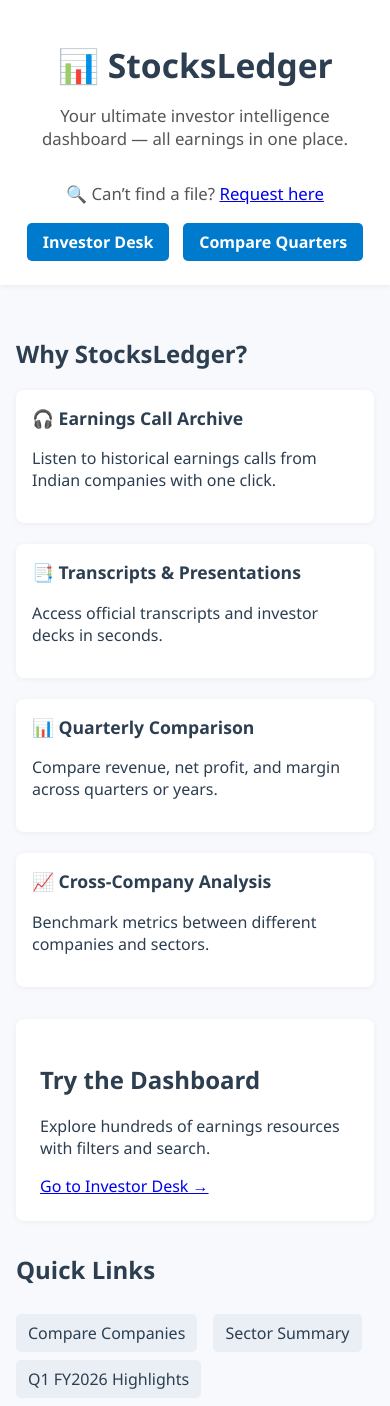
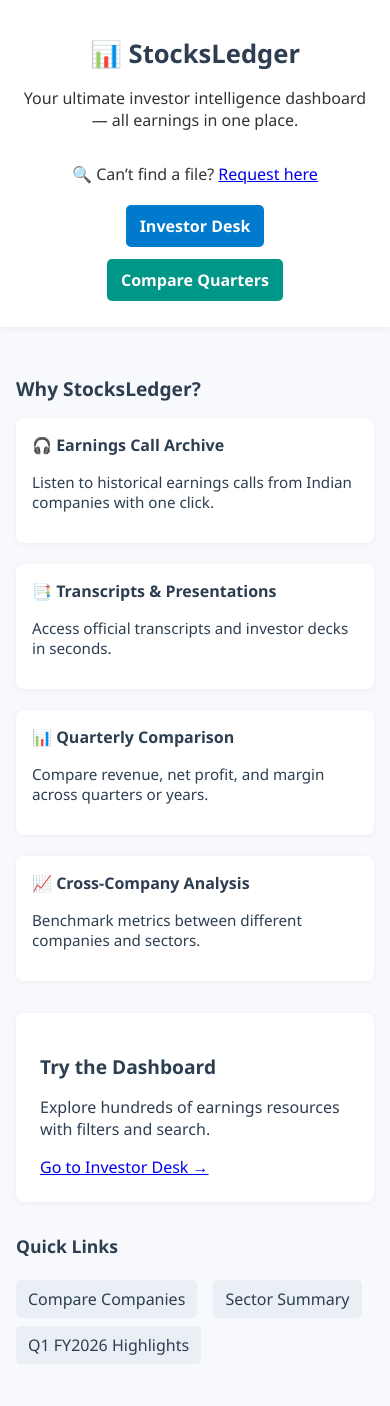
Before and after one commit to uday1909/investor-portal_backend, a Flask app: page / in a window 390 px wide. Shown: the top 1406 px of the page. Run offline with Flask 2, Linux system fonts and the light colour scheme.

Commit message:
Update index.html

```diff
--- a/templates/index.html
+++ b/templates/index.html
@@ -109,6 +109,60 @@
     @media (max-width: 768px) {
       .feature { flex: 1 1 100%; }
     }
+
+    @media (max-width: 480px) {
+      header h1 {
+        font-size: 1.6rem;
+      }
+
+      header p {
+        font-size: 1rem;
+        font-weight: 500;
+        color: #333;
+      }
+
+      .cta-buttons a {
+        font-size: 1rem;
+        padding: 10px 14px;
+        margin: 0.4rem;
+        background: #005f99;
+      }
+
+      .cta-buttons {
+        display: flex;
+        flex-direction: column;
+        align-items: center;
+      }
+
+      .cta-buttons a:first-child {
+        background: #007acc;
+      }
+
+      .cta-buttons a:last-child {
+        background: #009688;
+      }
+
+      .section h2 {
+        font-size: 1.2rem;
+      }
+
+      .tools h2 {
+        font-size: 1.1rem;
+      }
+
+      .feature {
+        padding: 1rem;
+      }
+
+      .feature h3 {
+        font-size: 1rem;
+      }
+
+      .feature p {
+        font-size: 0.95rem;
+      }
+    }
+
   </style>
 
 </head>
```
